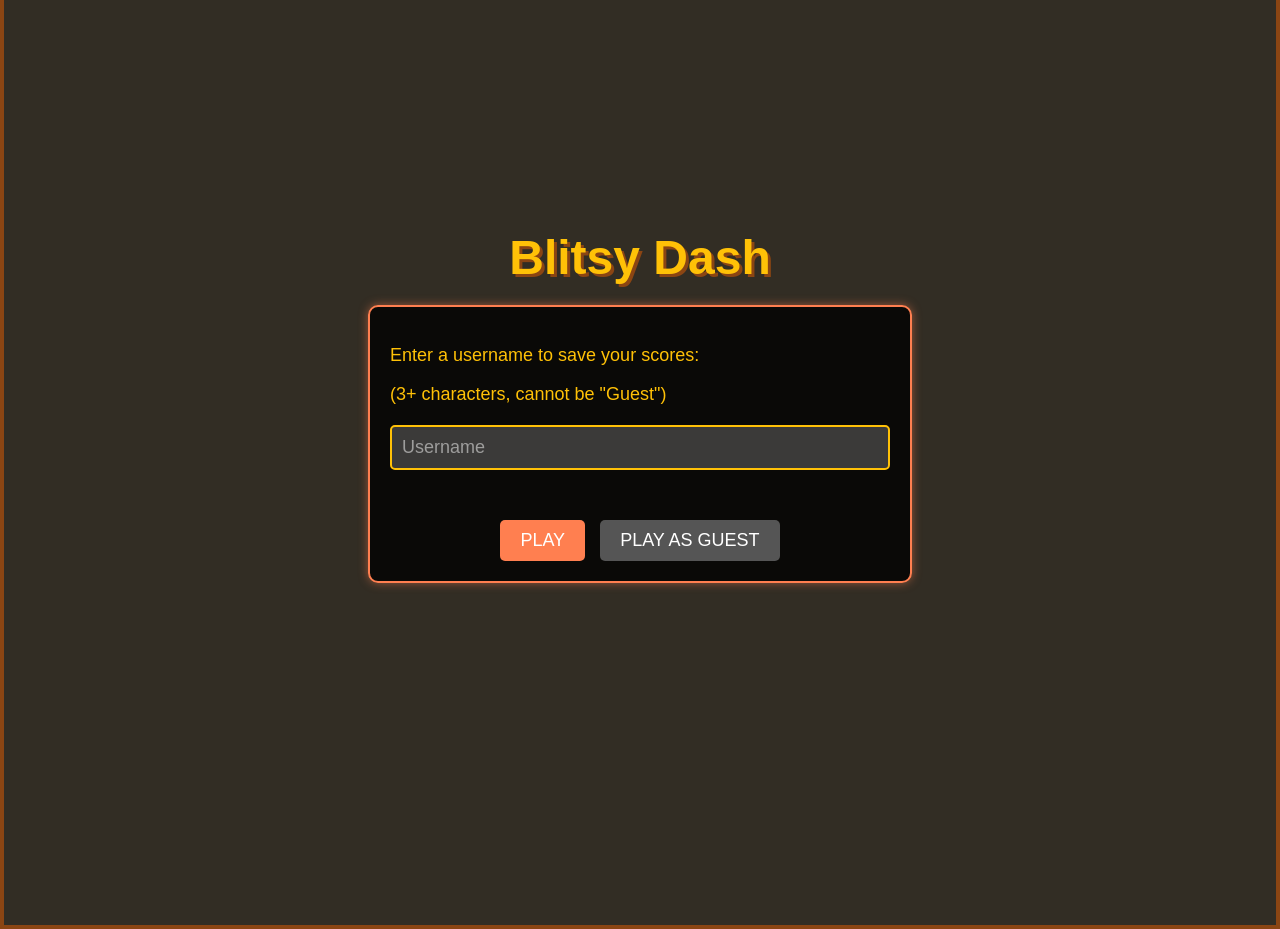
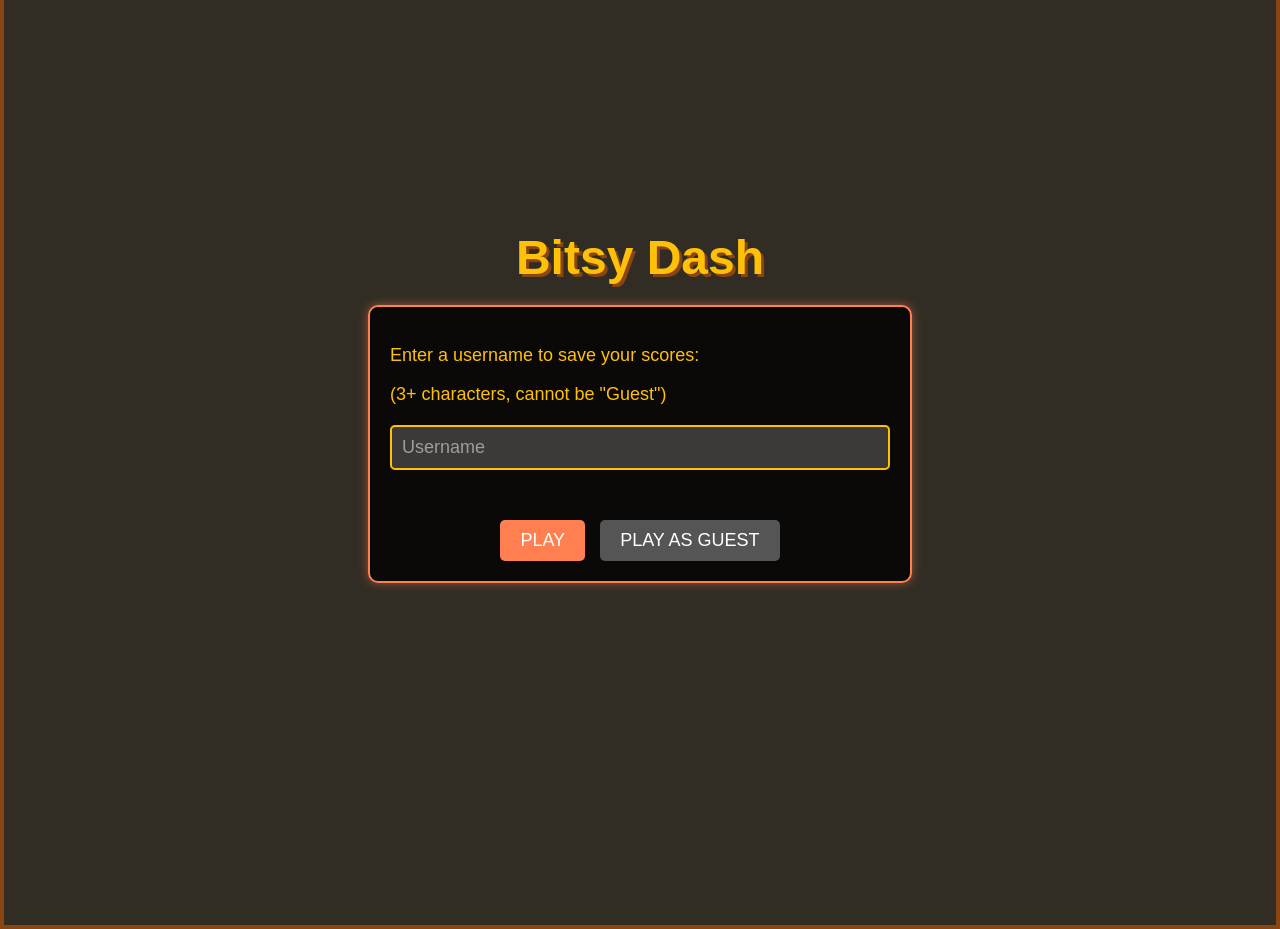
Before and after one commit to ijp12367/my-html-game, a plain HTML site: page index.html in a window 1280 px wide. Drawn offline with Linux system fonts and the light colour scheme.

Commit message:
Update index.html

```diff
--- a/index.html
+++ b/index.html
@@ -3,7 +3,7 @@
 <head>
     <meta charset="UTF-8">
     <meta name="viewport" content="width=device-width, initial-scale=1.0">
-    <title>Blitsy Dash</title>
+    <title>Bitsy Dash</title>
     <style>
         body {
             margin: 0;
@@ -391,7 +391,7 @@
         </div>
 
         <div id="start-screen">
-            <h1>Blitsy Dash</h1>
+            <h1>Bitsy Dash</h1>
             <button id="start-button">START GAME</button>
             <div id="controls">
                 ARROW KEYS or WASD to move & jump | SPACE to shoot or restart<br>
@@ -456,7 +456,7 @@
 
         <!-- Add these within your game-container div, after the existing screens -->
         <div id="login-screen" class="overlay-screen">
-            <h1>Blitsy Dash</h1>
+            <h1>Bitsy Dash</h1>
             <div class="login-container">
                 <p>Enter a username to save your scores:</p>
                 <p class="requirements-text">(3+ characters, cannot be "Guest")</p>
```
